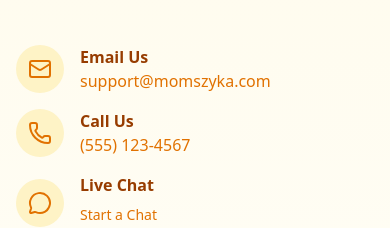
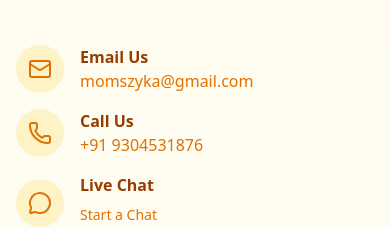
Before and after one commit to Amitkr77/momszyka, a Next.js app: page /contact in a window 390 px wide. Shown: the part 300-528 px from the top of the page. Built offline with nearby package versions, Linux system fonts and the light colour scheme.

Commit message:
updated phone number and mail id

```diff
--- a/src/app/contact/page.jsx
+++ b/src/app/contact/page.jsx
@@ -82,9 +82,9 @@ const MomszykaContact = () => {
                   <h3 className="font-semibold">Email Us</h3>
                   <a
                     className="text-amber-600 hover:underline underline-offset-4"
-                    href="mailto:support@momszyka.com"
+                    href="mailto:momszyka@gmail.com"
                   >
-                    support@momszyka.com
+                    momszyka@gmail.com
                   </a>
                 </div>
               </motion.div>
@@ -99,9 +99,9 @@ const MomszykaContact = () => {
                   <h3 className="font-semibold">Call Us</h3>
                   <a
                     className="text-amber-600 hover:underline underline-offset-4"
-                    href="tel:5551234567"
+                    href="tel:9304531876"
                   >
-                    (555) 123-4567
+                    +91 9304531876
                   </a>
                 </div>
               </motion.div>
```
